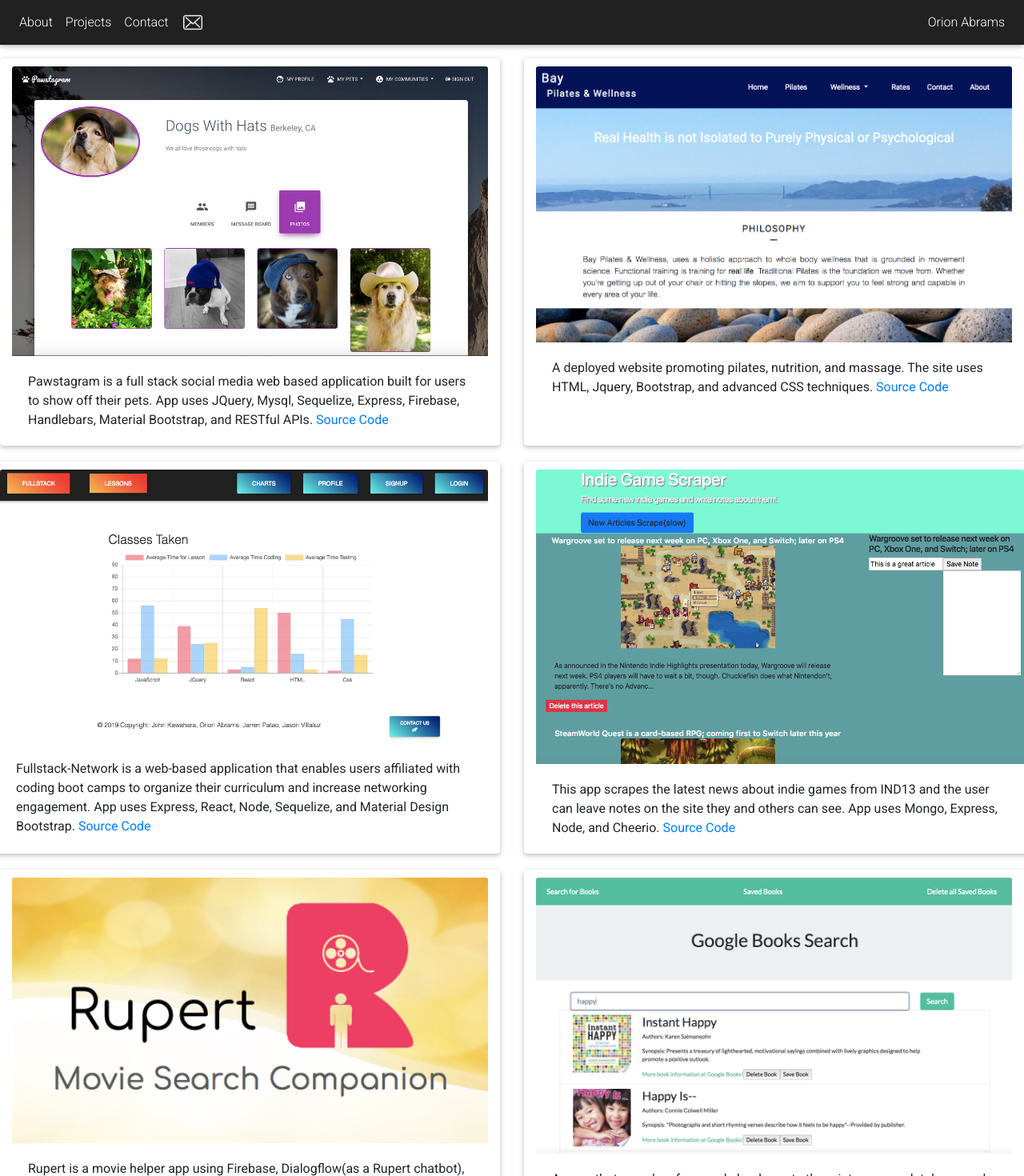
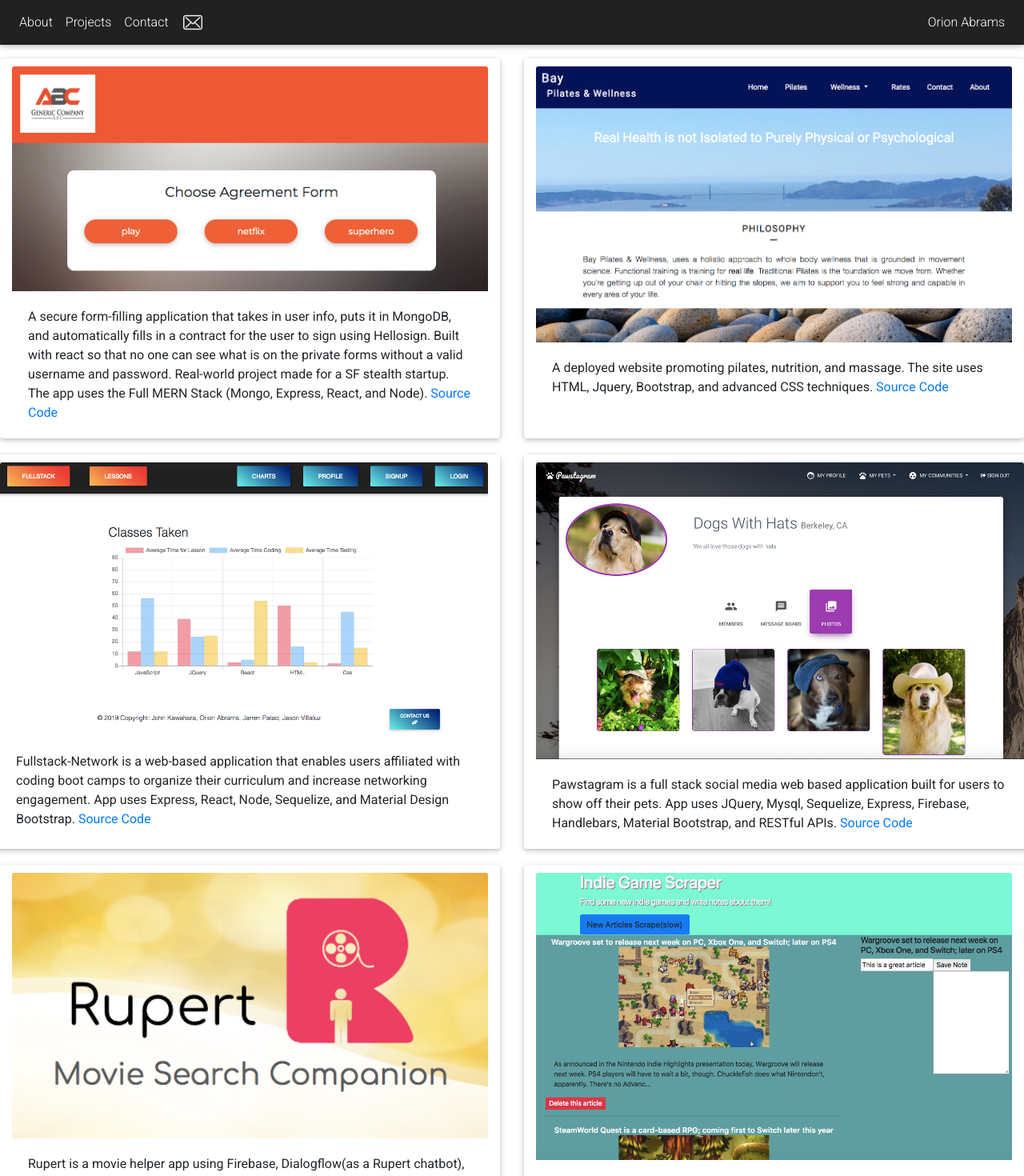
Before and after one commit to OrionAbrams/My-Portfolio, a React (Create React App) app: page /projects in a window 1280 px wide. Shown: the top 1470 px of the page at 80% size. Built offline with nearby package versions, Linux system fonts and the light colour scheme.

Commit message:
added stealth project

```diff
--- a/src/components/pages/Projects.js
+++ b/src/components/pages/Projects.js
@@ -3,9 +3,9 @@ import { Link } from "react-router-dom";
 import Rupert from "../../assets/img/rupert.png"
 import Pawstagram from "../../assets/img/pawstagram.png"
 import Pilates from "../../assets/img/baypilates.png"
-import Gbooks from "../../assets/img/google-books.png"
 import Fullstack from "../../assets/img/fullstack.png"
 import Scraper from "../../assets/img/scraper.png"
+import Stealth from "../../assets/img/stealth.png"
 import "./style.css"
 
 function Projects(props) {
@@ -19,13 +19,14 @@ function Projects(props) {
           <h5 className="col-md-6 text-center">Solo Projects</h5> */}
           <div className="row">
             <div className="card col-md-6">
-              <Link target="_blank" to={"//pawstagram.herokuapp.com/"} >
-                <img className="project zoom card-img-top" alt="Pawstagram" src={Pawstagram} />
+
+              <Link target="_blank" to={"//producer-contracts.herokuapp.com/"} >
+                <img className="project zoom card-img-top" alt="Producer Contracts" src={Stealth} />
               </Link>
-              <p className="card-text h-100 card-body">Pawstagram is a full stack social media web based application built for users to show off their pets.
-              App uses JQuery, Mysql, Sequelize, Express, Firebase, Handlebars, Material Bootstrap, and RESTful APIs. <a href="https://github.com/OrionAbrams/Pawstagram" target="_blank" rel="noopener noreferrer">Source Code</a></p>
+              <p className="card-text h-100 card-body">A secure form-filling application that takes in user info, puts it in MongoDB, and automatically fills in a contract for the user to sign using Hellosign. Built with react so that no one can see what is on the private forms without a valid username and password. Real-world project made for a SF stealth startup. The app uses the Full MERN Stack (Mongo, Express, React, and Node). <a href="https://github.com/OrionAbrams/stealth-project" target="_blank" rel="noopener noreferrer">Source Code</a></p>
 
             </div>
+
             <div className="card col-md-6">
 
               <Link target="_blank" to={"//baypilateswellness.com"} >
@@ -47,10 +48,12 @@ function Projects(props) {
 
               </div>
               <div className="card col-md-6">
-                <Link target="_blank" to={"//rupert-movie-companion.herokuapp.com/"} >
-                  <img className="project zoom card-img-top" alt="Rupert, The Movie Companion" src={Scraper} />
+                <Link target="_blank" to={"//pawstagram.herokuapp.com/"} >
+                  <img className="project zoom card-img-top" alt="Pawstagram" src={Pawstagram} />
                 </Link>
-                <p className="card-text h-100 card-body">This app scrapes the latest news about indie games from IND13 and the user can leave notes on the site they and others can see. App uses Mongo, Express, Node, and Cheerio. <a href="https://github.com/OrionAbrams/Scraper" target="_blank" rel="noopener noreferrer">Source Code</a></p>
+                <p className="card-text h-100 card-body">Pawstagram is a full stack social media web based application built for users to show off their pets.
+              App uses JQuery, Mysql, Sequelize, Express, Firebase, Handlebars, Material Bootstrap, and RESTful APIs. <a href="https://github.com/OrionAbrams/Pawstagram" target="_blank" rel="noopener noreferrer">Source Code</a></p>
+
               </div>
             </div>
           </div>
@@ -62,14 +65,12 @@ function Projects(props) {
               <p className="card-text h-100 card-body">Rupert is a movie helper app using Firebase, Dialogflow(as a Rupert chatbot), Bootstrap, and TMDB(The Movie Database) API. <a href="http://github.com/OrionAbrams/Rupert_Movie_Companion" target="_blank" rel="noopener noreferrer">Source Code</a></p>
             </div>
 
+
             <div className="card col-md-6">
-
-              <Link target="_blank" to={"//google-books-react-orion.herokuapp.com/"} >
-                <img className="project zoom card-img-top" alt="Google Books" src={Gbooks} />
+              <Link target="_blank" to={"//rupert-movie-companion.herokuapp.com/"} >
+                <img className="project zoom card-img-top" alt="Rupert, The Movie Companion" src={Scraper} />
               </Link>
-              <p className="card-text h-100 card-body">An app that searches for google books, puts them into mongo database, and user can save or delete them.
-App uses Full MERN Stack (Mongo, Express, React, Node). <a href="https://github.com/OrionAbrams/Google-Books" target="_blank" rel="noopener noreferrer">Source Code</a></p>
-
+              <p className="card-text h-100 card-body">This app scrapes the latest news about indie games from IND13 and the user can leave notes on the site they and others can see. App uses Mongo, Express, Node, and Cheerio. <a href="https://github.com/OrionAbrams/Scraper" target="_blank" rel="noopener noreferrer">Source Code</a></p>
             </div>
           </div>
         </div>
--- a/src/components/pages/style.css
+++ b/src/components/pages/style.css
@@ -86,3 +86,7 @@
   transform: scale(1.05); /* (150% zoom - Note: if the zoom is too large, it will go outside of the viewport) */
   z-index: 99999 ;
 }
+
+.img {
+  height: 365px;
+}
```
Also changed, not shown: src/assets/img/stealth.png (added).
